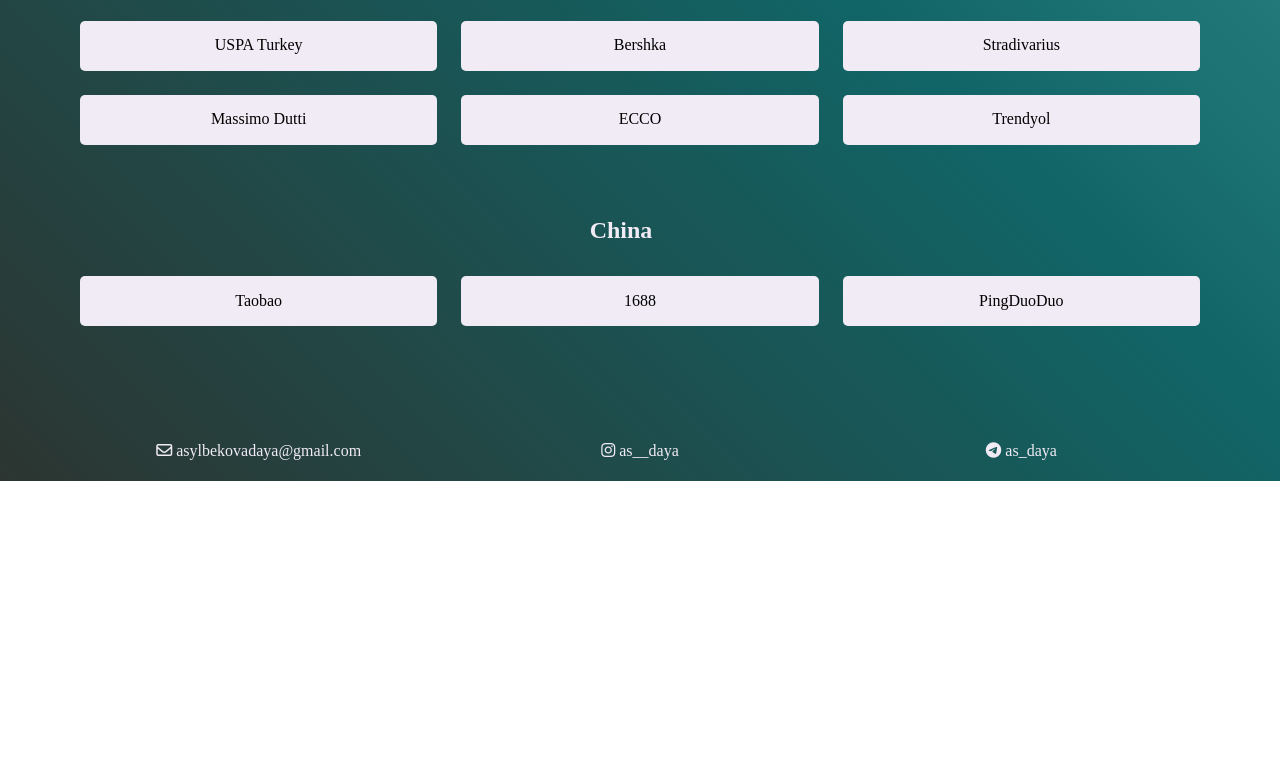
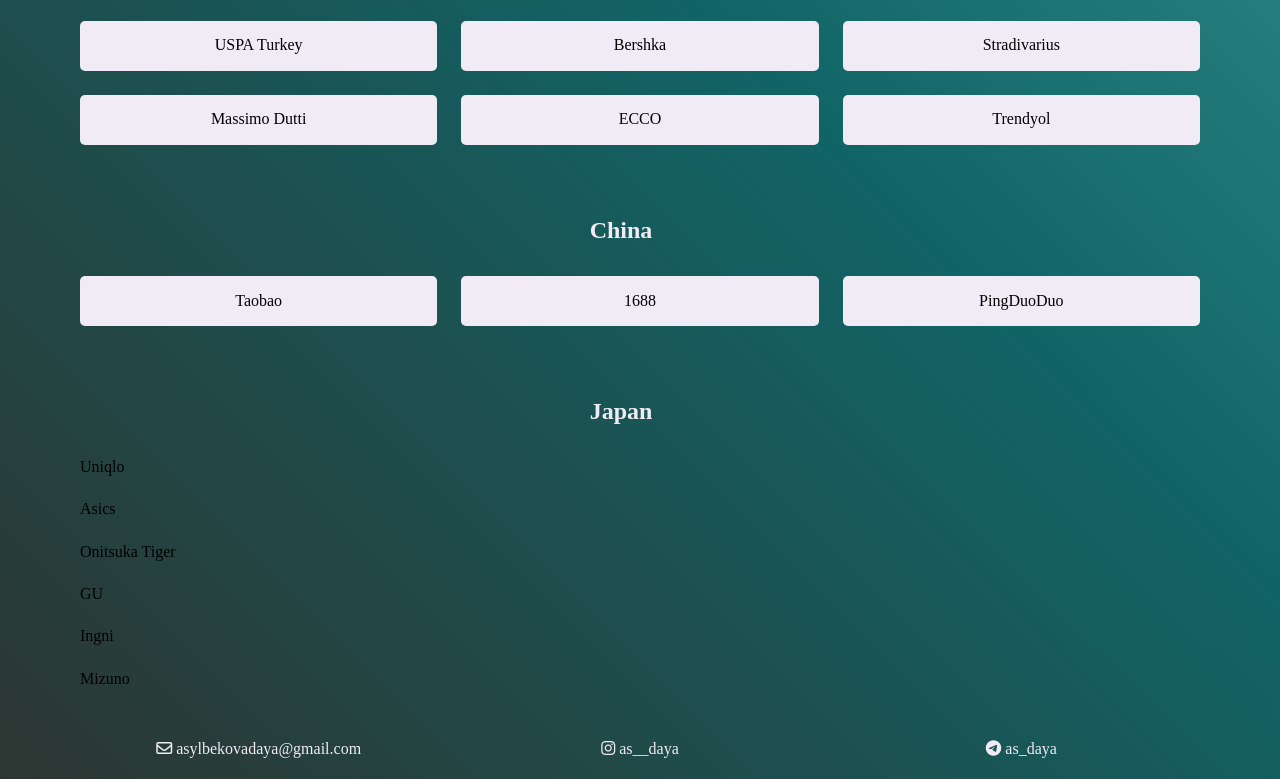
Before and after one commit to 1daiana/daiana_buyer, a plain HTML site: page index.html in a window 1280 px wide. Shown: the part 879-1658 px from the top of the page. Before the commit the page ends 1360 px from the top, so only its background shows below. Drawn offline with Linux system fonts and the light colour scheme.

Commit message:
Update index.html

```diff
--- a/index.html
+++ b/index.html
@@ -156,6 +156,29 @@
         </div>
       </section>
       <section class="section container">
+        <div class="japan">
+          <h3 class="title">Japan <span class="flag-icon flag-icon-jp"></span></h3>
+          <ul class="japan__list grid">
+            <li class="japan__item">
+              <a href="https://www.uniqlo.com/us/en/">Uniqlo</a>
+            </li>
+            <li class="japan__item">
+              <a href="https://www.asics.com/jp/ja-jp/">Asics</a>
+            </li>
+            <li class="japan__item">
+              <a href="https://www.onitsukatiger.com/jp/ja-jp">Onitsuka Tiger</a>
+            </li>
+            <li class="japan__item">
+              <a href="https://www.gu-global.com/jp/ja/">GU</a>
+            </li>
+            <li class="japan__item">
+              <a href="https://www.ingni-store.com/smart/">Ingni</a>
+            </li>
+            <li class="japan__item">
+              <a href="https://jpn.mizuno.com/">Mizuno</a>
+            </li>
+          </ul>
+        </div>
       </section>
     </main>
     <footer class="footer container">
```
